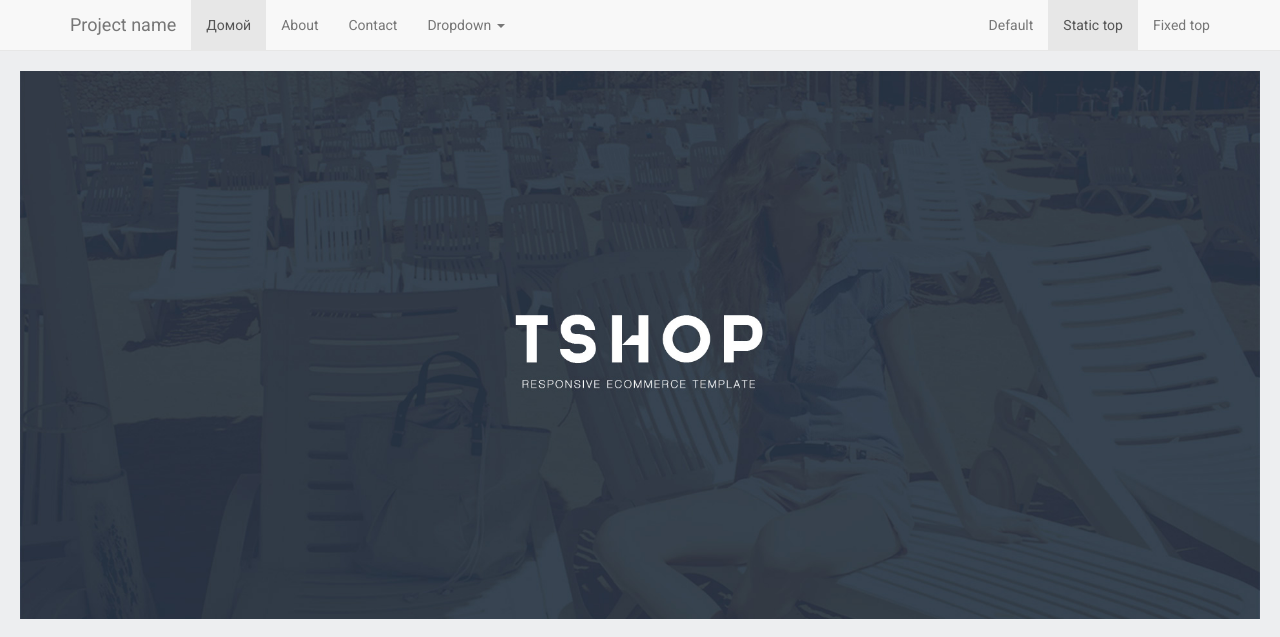
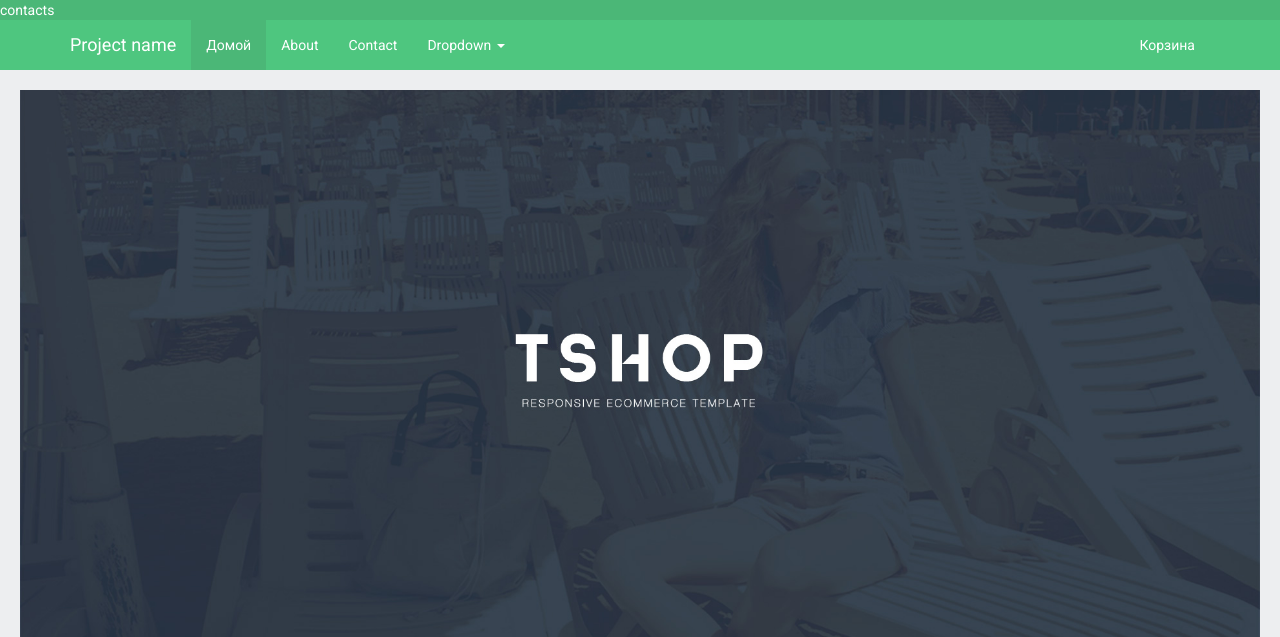
Before and after one commit to platon09/shop, a Django app: page / in a window 1280 px wide. Shown: the top 637 px of the page. Run offline with Django 3.2, Linux system fonts and the light colour scheme; data that the repository does not hold is empty; some libraries are stand-ins or nearby versions.

Commit message:
Added basket

```diff
--- a/static/static_dev/css/style.css
+++ b/static/static_dev/css/style.css
@@ -80,3 +80,32 @@ html, body{
 .product-description-tabs{
 	padding: 10px;
 }
+
+.navbar-top{
+	min-height: 20px;
+	height: 20px;
+	background-color: #4bb777;
+	border: none;
+	border-radius: 0;
+	margin-bottom: 0;
+	color: #ffffff;
+}
+
+.navbar-main{
+	background-color: #4ec67f;
+	border: none;
+	border-radius: 0;
+}
+
+.navbar-default .navbar-nav>li>a{
+	color: #ffffff;
+}
+
+.navbar-default .navbar-nav>.active>a{
+	background-color: #4bb777;
+	color: #ffffff;
+}
+
+.navbar-default .navbar-brand{
+	color: #ffffff;
+}
--- /dev/null
+++ b/static/static_dev/js/scripts.js
@@ -0,0 +1,17 @@
+$(document).ready(function(){
+	var form = $('#form_buying_product');
+	console.log(form);
+	form.on('submit', function(e){
+		e.preventDefault();
+		var nmb = $('#number').val();
+		console.log(nmb);
+		var submit_btn = $('#submit_btn');
+		var product_id = submit_btn.data('product_id');
+		var product_name = submit_btn.data('name');
+		var product_price = submit_btn.data('price');
+		console.log(product_id);
+		console.log(product_name);
+		console.log(product_price);
+		console.log(product_price*nmb);
+	})
+});
--- a/templates/base.html
+++ b/templates/base.html
@@ -32,6 +32,8 @@
     <!-- Latest compiled and minified JavaScript -->
     <script src="https://maxcdn.bootstrapcdn.com/bootstrap/3.3.6/js/bootstrap.min.js" integrity="sha384-0mSbJDEHialfmuBBQP6A4Qrprq5OVfW37PRR3j5ELqxss1yVqOtnepnHVP9aJ7xS" crossorigin="anonymous"></script>
 
+    <script src="{% static 'js/scripts.js' %}"></script>
+
 
 </body>
 </html>
--- a/templates/navbar.html
+++ b/templates/navbar.html
@@ -1,5 +1,8 @@
     <!-- Static navbar -->
-    <nav class="navbar navbar-default navbar-static-top">
+    <nav class="navbar navbar-default navbar-top">
+      contacts
+    </nav>
+    <nav class="navbar navbar-default navbar-main">
       <div class="container">
         <div class="navbar-header">
           <button type="button" class="navbar-toggle collapsed" data-toggle="collapse" data-target="#navbar" aria-expanded="false" aria-controls="navbar">
@@ -29,9 +32,9 @@
             </li>
           </ul>
           <ul class="nav navbar-nav navbar-right">
-            <li><a href="../navbar/">Default</a></li>
-            <li class="active"><a href="./">Static top <span class="sr-only">(current)</span></a></li>
-            <li><a href="../navbar-fixed-top/">Fixed top</a></li>
+            <li>
+              <a href="">Корзина</a>
+            </li>
           </ul>
         </div><!--/.nav-collapse -->
       </div>
```
Also changed, not shown: templates/products/product.html (+17 -0 lines).
